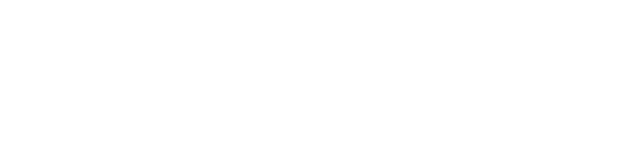
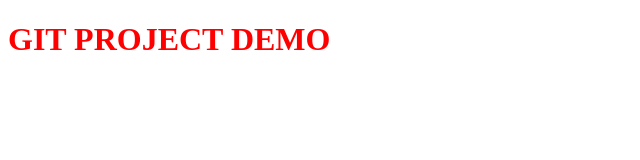
Before and after one commit to 642phoenix/git_project, a plain HTML site: page index.html in a window 1280 px wide. Shown: the whole page, without its empty margins (0-640 px from the left). Drawn offline with Linux system fonts and the light colour scheme.

```diff
--- a/app.css
+++ b/app.css
@@ -0,0 +1,3 @@
+h1{
+  color: red;
+}
--- a/index.html
+++ b/index.html
@@ -4,9 +4,12 @@
   <meta charset="UTF-8">
   <meta http-equiv="X-UA-Compatible" content="IE=edge">
   <meta name="viewport" content="width=device-width, initial-scale=1.0">
+  <link rel="stylesheet" href="app.css">
   <title>Document</title>
 </head>
 <body>
 
+  <h1>GIT PROJECT DEMO</h1>
+
 </body>
 </html>
```
Also changed, not shown: 1 other file.
